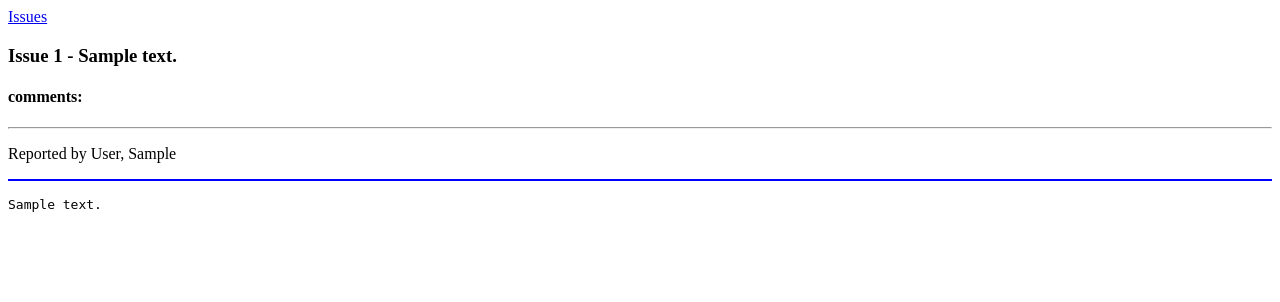
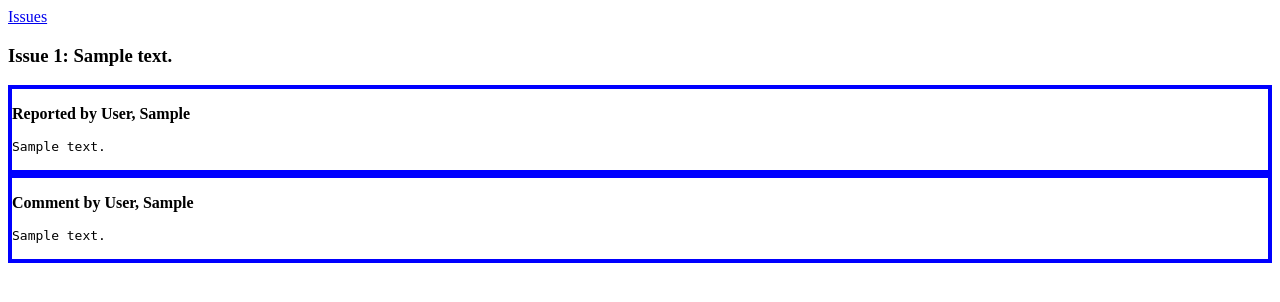
Before and after one commit to certik/bugzilla_ui, a Django app: template templates/bug.html in a window 1280 px wide. Shown: the top 302 px of the page. Run offline with Django 3.2, Linux system fonts and the light colour scheme; the template is opened without the code that fills it: most values are stand-ins (such as "Sample title", 1, 10 or a date in 2020).

Commit message:
Better styling

```diff
--- a/media_files/style.css
+++ b/media_files/style.css
@@ -1,4 +1,7 @@
-p.comment {
-    border: 1px solid blue;
-    background-color: green;
+div.comment {
+    border: 4px solid blue;
+    background-color: white;
 }
+p.comment_header {
+    font-weight: bold;
+}
--- a/templates/bug.html
+++ b/templates/bug.html
@@ -5,16 +5,25 @@
 </head>
 <body>
     <a href="/ui/">Issues</a>
-    <h3>Issue {{ bug.bug_id }} - {{ bug.short_desc }}</h3>
-    <h4>comments:</h4>
-    {% for comment in bug.longdescs_set.all %}
-        <hr>
+    <h3>Issue {{ bug.bug_id }}: {{ bug.short_desc }}</h3>
+    <div class="comment">
         <p class="comment_header">
-        Reported by {{ comment.who.realname }}, {{ comment.bug_when }}
+            Reported by {{ comments_first.who.realname }},
+                {{ comments_first.bug_when }}
         <p>
-        <p class="comment">
+        <p class="comment_text">
+            <pre>{{ comments_first.thetext }}</pre>
+        </p>
+    </div>
+    {% for comment in comments_other %}
+    <div class="comment">
+        <p class="comment_header">
+        Comment by {{ comment.who.realname }}, {{ comment.bug_when }}
+        <p>
+        <p class="comment_text">
             <pre>{{ comment.thetext }}</pre>
         </p>
+    </div>
     {% endfor %}
 
 </body>
```
Also changed, not shown: ui/views.py (+8 -1 lines).
